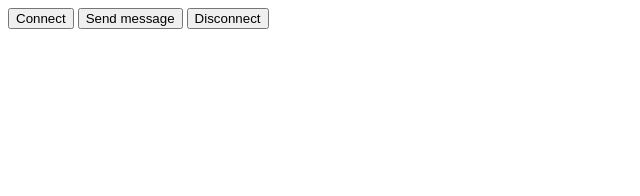
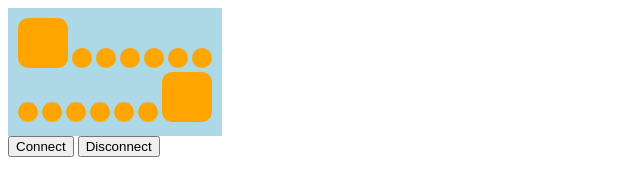
Before and after one commit to linsas/kalah, a website: page web/index.html in a window 1280 px wide. Shown: the whole page, without its empty margins (0-640 px from the left). Drawn offline with nearby package versions, Linux system fonts and the light colour scheme.

Commit message:
Add initial board UI

```diff
--- a/web/client.js
+++ b/web/client.js
@@ -1,15 +1,19 @@
+const numBins = 6
+
 const socket = io({
 	autoConnect: false
+})
+
+socket.on('connect', () => {
+	document.querySelector('div#board').classList.add('connected')
+})
+socket.on('disconnect', () => {
+	document.querySelector('div#board').classList.remove('connected')
 })
 
 const handleConnect = () => {
 	if (socket.connected) return
 	socket.connect()
-}
-
-const handleSend = () => {
-	if (!socket.connected) return
-	socket.emit('hello', 'world')
 }
 
 const handleDisconnect = () => {
@@ -18,5 +22,4 @@ const handleDisconnect = () => {
 }
 
 document.querySelector('button#connect').addEventListener('click', handleConnect)
-document.querySelector('button#send').addEventListener('click', handleSend)
 document.querySelector('button#disconnect').addEventListener('click', handleDisconnect)
--- a/web/index.html
+++ b/web/index.html
@@ -1,13 +1,60 @@
 <!DOCTYPE html>
 <html>
+
 <head>
 	<title>Kalah</title>
 	<meta charset='utf-8' />
 </head>
+<style>
+	#board {
+		display: inline-block;
+		background-color: lightblue;
+		padding: 10px;
+	}
+	#board.connected {
+		background-color: darkcyan;
+	}
+
+	.bin,
+	.store {
+		display: inline-block;
+		background-color: orange;
+		border-radius: 10px;
+	}
+
+	.bin {
+		width: 20px;
+		height: 20px;
+	}
+
+	.store {
+		width: 50px;
+		height: 50px;
+	}
+
+</style>
+
 <body>
+	<div id="board">
+		<div id="northStore" class="store"></div>
+		<div id="northBin6" class="bin"></div>
+		<div id="northBin5" class="bin"></div>
+		<div id="northBin4" class="bin"></div>
+		<div id="northBin3" class="bin"></div>
+		<div id="northBin2" class="bin"></div>
+		<div id="northBin1" class="bin"></div>
+		<br />
+		<div id="southBin1" class="bin"></div>
+		<div id="southBin2" class="bin"></div>
+		<div id="southBin3" class="bin"></div>
+		<div id="southBin4" class="bin"></div>
+		<div id="southBin5" class="bin"></div>
+		<div id="southBin6" class="bin"></div>
+		<div id="southStore" class="store"></div>
+	</div>
+
 	<div>
 		<button id="connect">Connect</button>
-			<button id="send">Send message</button>
 		<button id="disconnect">Disconnect</button>
 	</div>
 
@@ -15,4 +62,5 @@
 	<script src="/client.js"></script>
 
 </body>
+
 </html>
```
Also changed, not shown: src/index.ts (+5 -6 lines). Lines whose indentation alone changed are shown as unchanged.
